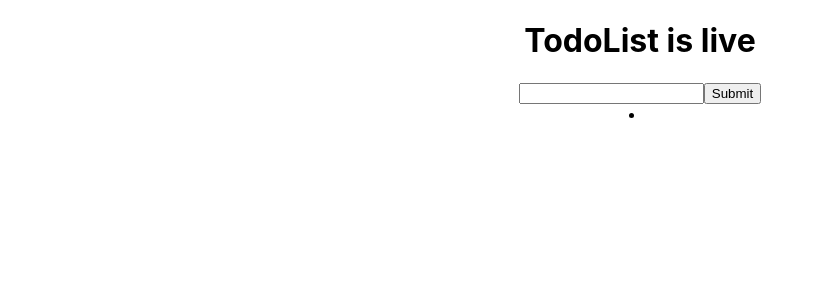
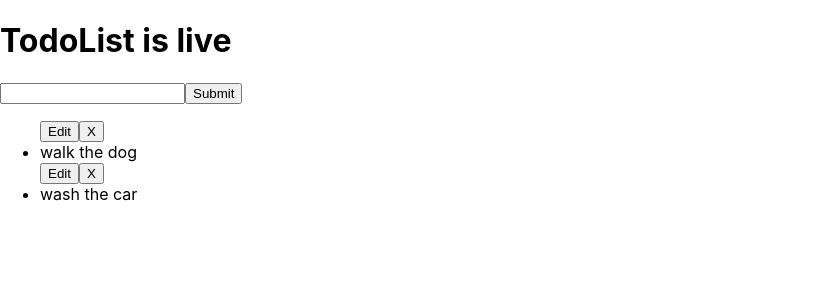
Before and after one commit to SanchitYadav2005/React_js_, a React (Create React App) app in the folder todo_exercise/: page / in a window 1280 px wide. Shown: the top 300 px of the page, without its empty margins (0-824 px from the left). Built offline with nearby package versions, Linux system fonts and the light colour scheme.

Commit message:
redefining the states

```diff
--- a/todo_exercise/src/App.js
+++ b/todo_exercise/src/App.js
@@ -1,5 +1,4 @@
-import './App.css';
-import TodoList from './TodoList';
+  import TodoList from './TodoList';
 function App() {
   return (
     <div className="App">
--- a/todo_exercise/src/Todo.js
+++ b/todo_exercise/src/Todo.js
@@ -4,7 +4,9 @@ class Todo extends Component{
     render(){
         return(
             <div>
-                <li>{this.props.work}</li>
+                <button>Edit</button>
+                <button>X</button>
+                <li>{this.props.task}</li>
             </div>
         )
     }
--- a/todo_exercise/src/TodoList.js
+++ b/todo_exercise/src/TodoList.js
@@ -7,7 +7,7 @@ class TodoList extends Component{
     constructor(props){
         super(props);
         this.state = {
-            todos: []
+            todos: [{task: "walk the dog"}, {task: "wash the car"}]
         }
         this.create = this.create.bind(this)
     }
@@ -17,11 +17,16 @@ class TodoList extends Component{
         })
     }
     render(){
+        const todos = this.state.todos.map(todo=>(
+            <Todo task={todo.task}/>
+        ))
         return(
             <div>
                 <h1>TodoList is live</h1>
                 <TodoForm addWork={this.create}/>
-                <Todo work={this.state.work}/>
+                <ul>
+                    {todos}
+                </ul>
             </div>
         )
     }
```
